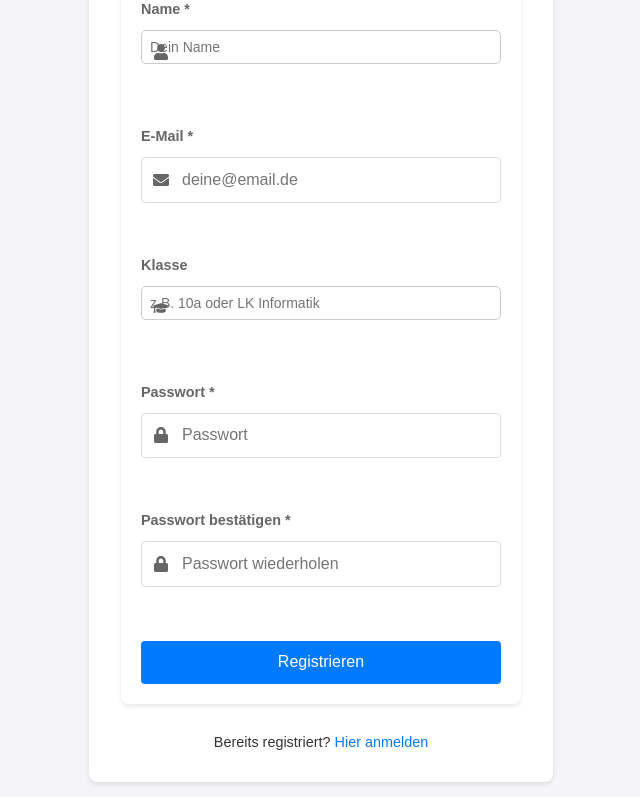
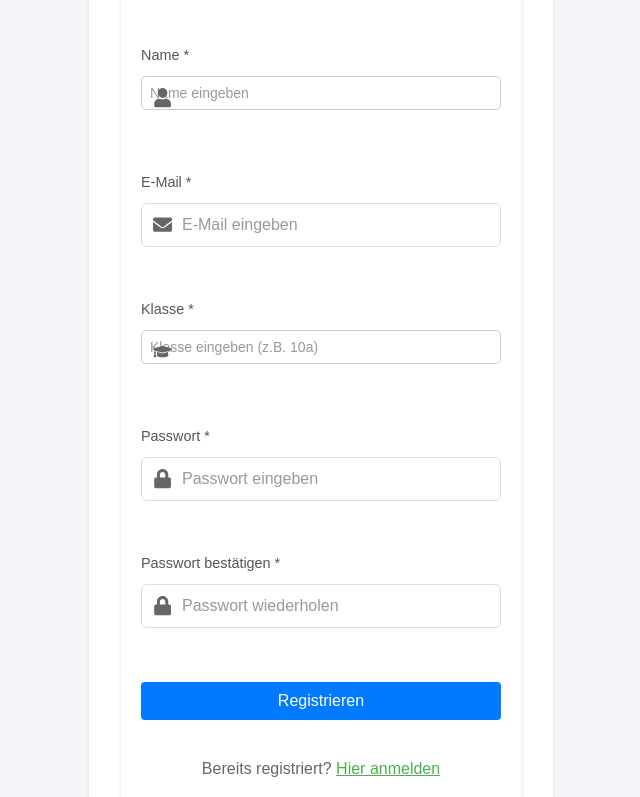
Before and after one commit to Chris123-crypto-ship-it/Sportpass_2025, a React (Create React App) app: page /register in a window 1280 px wide. Shown: the part 243-1040 px from the top of the page, without its empty margins (319-959 px from the left). Built offline with nearby package versions, Linux system fonts and the light colour scheme.

Commit message:
bekannnt

```diff
--- a/src/pages/Register.js
+++ b/src/pages/Register.js
@@ -3,7 +3,7 @@
 import { useNavigate } from 'react-router-dom';
 import { toast } from 'react-toastify';
 import '../styles/Register.css';
-import { FaUserPlus, FaUser, FaEnvelope, FaLock, FaGraduationCap } from 'react-icons/fa';
+import { FaUser, FaEnvelope, FaLock, FaGraduationCap } from 'react-icons/fa';
 import config from '../config';
 
 const Register = () => {
@@ -139,78 +139,75 @@
 
   return (
     <div className="register-container">
-      <h2>Registrieren</h2>
       <form onSubmit={handleSubmit} className="register-form">
+        <h2>Registrierung</h2>
+
         <div className="form-group">
-          <label htmlFor="name">Name *</label>
+          <label>Name *</label>
           <div className="input-with-icon">
             <FaUser className="input-icon" />
             <input
               type="text"
-              id="name"
               name="name"
               value={formData.name}
               onChange={handleChange}
-              placeholder="Dein Name"
+              placeholder="Name eingeben"
               required
             />
           </div>
         </div>
 
         <div className="form-group">
-          <label htmlFor="email">E-Mail *</label>
+          <label>E-Mail *</label>
           <div className="input-with-icon">
             <FaEnvelope className="input-icon" />
             <input
               type="email"
-              id="email"
               name="email"
               value={formData.email}
               onChange={handleChange}
-              placeholder="deine@email.de"
+              placeholder="E-Mail eingeben"
               required
             />
           </div>
         </div>
 
         <div className="form-group">
-          <label htmlFor="class">Klasse</label>
+          <label>Klasse *</label>
           <div className="input-with-icon">
             <FaGraduationCap className="input-icon" />
             <input
               type="text"
-              id="class"
               name="class"
               value={formData.class}
               onChange={handleChange}
-              placeholder="z.B. 10a oder LK Informatik"
-            />
-          </div>
-        </div>
-
-        <div className="form-group">
-          <label htmlFor="password">Passwort *</label>
-          <div className="input-with-icon">
-            <FaLock className="input-icon" />
-            <input
-              type="password"
-              id="password"
-              name="password"
-              value={formData.password}
-              onChange={handleChange}
-              placeholder="Passwort"
+              placeholder="Klasse eingeben (z.B. 10a)"
               required
             />
           </div>
         </div>
 
         <div className="form-group">
-          <label htmlFor="confirmPassword">Passwort bestätigen *</label>
+          <label>Passwort *</label>
           <div className="input-with-icon">
             <FaLock className="input-icon" />
             <input
               type="password"
-              id="confirmPassword"
+              name="password"
+              value={formData.password}
+              onChange={handleChange}
+              placeholder="Passwort eingeben"
+              required
+            />
+          </div>
+        </div>
+
+        <div className="form-group">
+          <label>Passwort bestätigen *</label>
+          <div className="input-with-icon">
+            <FaLock className="input-icon" />
+            <input
+              type="password"
               name="confirmPassword"
               value={formData.confirmPassword}
               onChange={handleChange}
@@ -222,14 +219,14 @@
 
         {error && <div className="error-message">{error}</div>}
 
-        <button type="submit" className="btn-primary" disabled={loading}>
-          {loading ? 'Registrierung läuft...' : 'Registrieren'}
+        <button type="submit" disabled={loading}>
+          {loading ? 'Registriere...' : 'Registrieren'}
         </button>
+
+        <p className="login-link">
+          Bereits registriert? <span onClick={() => navigate('/login')}>Hier anmelden</span>
+        </p>
       </form>
-
-      <div className="login-link">
-        Bereits registriert? <a href="/login">Hier anmelden</a>
-      </div>
     </div>
   );
 };
--- a/src/styles/Register.css
+++ b/src/styles/Register.css
@@ -2,21 +2,21 @@
   max-width: 400px;
   margin: 2rem auto;
   padding: 2rem;
-  background-color: #ffffff;
+  background: white;
   border-radius: 8px;
   box-shadow: 0 2px 4px rgba(0, 0, 0, 0.1);
-}
-
-.register-container h2 {
-  text-align: center;
-  color: #333;
-  margin-bottom: 2rem;
 }
 
 .register-form {
   display: flex;
   flex-direction: column;
   gap: 1.5rem;
+}
+
+.register-form h2 {
+  text-align: center;
+  color: #333;
+  margin-bottom: 1.5rem;
 }
 
 .form-group {
@@ -26,8 +26,8 @@
 }
 
 .form-group label {
-  font-size: 0.9rem;
-  color: #666;
+  font-weight: 500;
+  color: #555;
 }
 
 .input-with-icon {
@@ -40,83 +40,68 @@
   position: absolute;
   left: 12px;
   color: #666;
+  font-size: 1.2rem;
 }
 
 .input-with-icon input {
   width: 100%;
-  padding: 0.8rem;
-  padding-left: 2.5rem;
+  padding: 12px;
+  padding-left: 40px;
   border: 1px solid #ddd;
-  border-radius: 4px;
+  border-radius: 6px;
   font-size: 1rem;
   transition: border-color 0.3s ease;
 }
 
 .input-with-icon input:focus {
   outline: none;
-  border-color: #007bff;
+  border-color: #4CAF50;
 }
 
-.error-message {
-  color: #dc3545;
-  font-size: 0.9rem;
-  margin-top: -0.5rem;
+.input-with-icon input::placeholder {
+  color: #999;
 }
 
-.btn-primary {
-  background-color: #007bff;
+button {
+  background-color: #4CAF50;
   color: white;
-  padding: 0.8rem;
+  padding: 12px;
   border: none;
-  border-radius: 4px;
+  border-radius: 6px;
   font-size: 1rem;
   cursor: pointer;
   transition: background-color 0.3s ease;
 }
 
-.btn-primary:hover {
-  background-color: #0056b3;
+button:hover {
+  background-color: #45a049;
 }
 
-.btn-primary:disabled {
-  background-color: #ccc;
-  cursor: not-allowed;
-}
-
-.btn-secondary {
-  background-color: #6c757d;
-  color: white;
-  padding: 0.8rem;
-  border: none;
-  border-radius: 4px;
-  font-size: 1rem;
-  cursor: pointer;
-  transition: background-color 0.3s ease;
-  margin-right: 1rem;
-}
-
-.btn-secondary:hover {
-  background-color: #5a6268;
-}
-
-.btn-secondary:disabled {
-  background-color: #ccc;
+button:disabled {
+  background-color: #cccccc;
   cursor: not-allowed;
 }
 
 .login-link {
   text-align: center;
-  margin-top: 1.5rem;
-  font-size: 0.9rem;
+  margin-top: 1rem;
+  color: #666;
 }
 
-.login-link a {
-  color: #007bff;
-  text-decoration: none;
+.login-link span {
+  color: #4CAF50;
+  cursor: pointer;
+  text-decoration: underline;
 }
 
-.login-link a:hover {
-  text-decoration: underline;
+.login-link span:hover {
+  color: #45a049;
+}
+
+.error-message {
+  color: #d32f2f;
+  font-size: 0.9rem;
+  margin-top: 0.5rem;
 }
 
 .verification-message {
```
